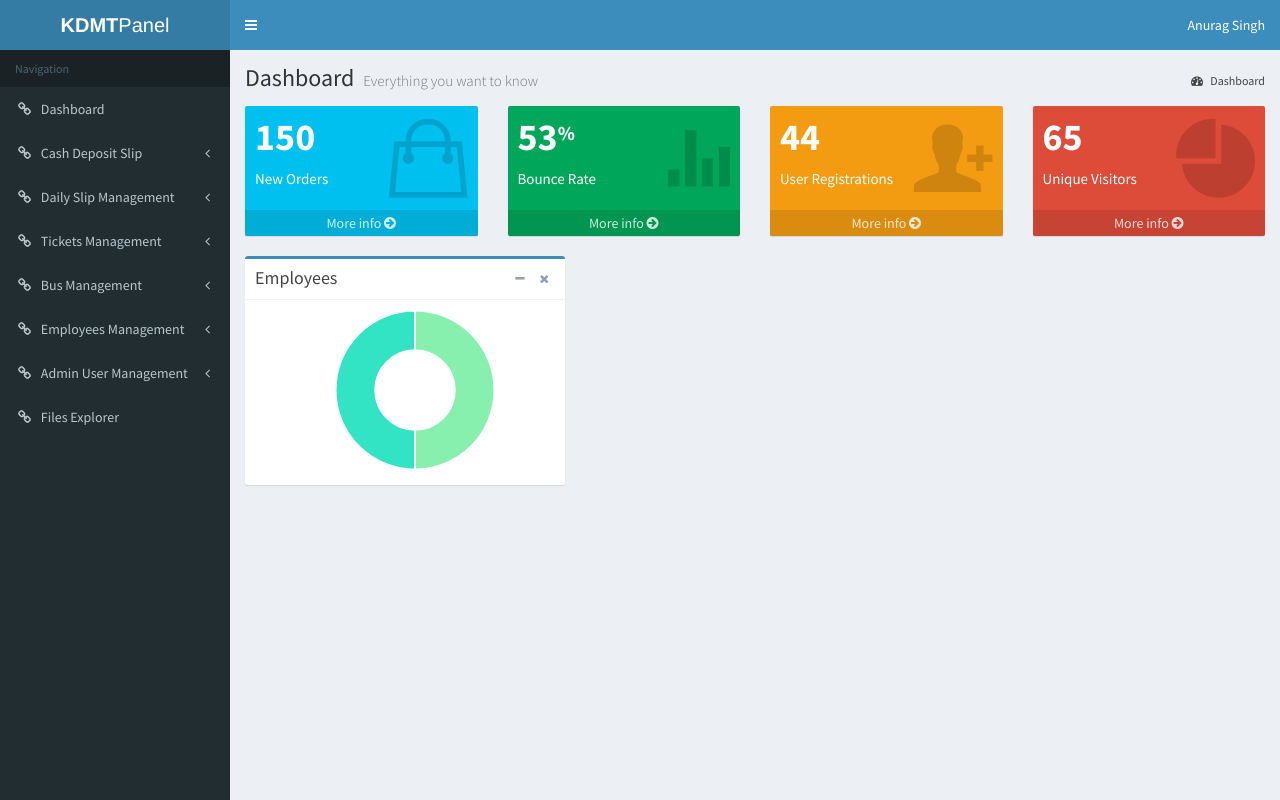
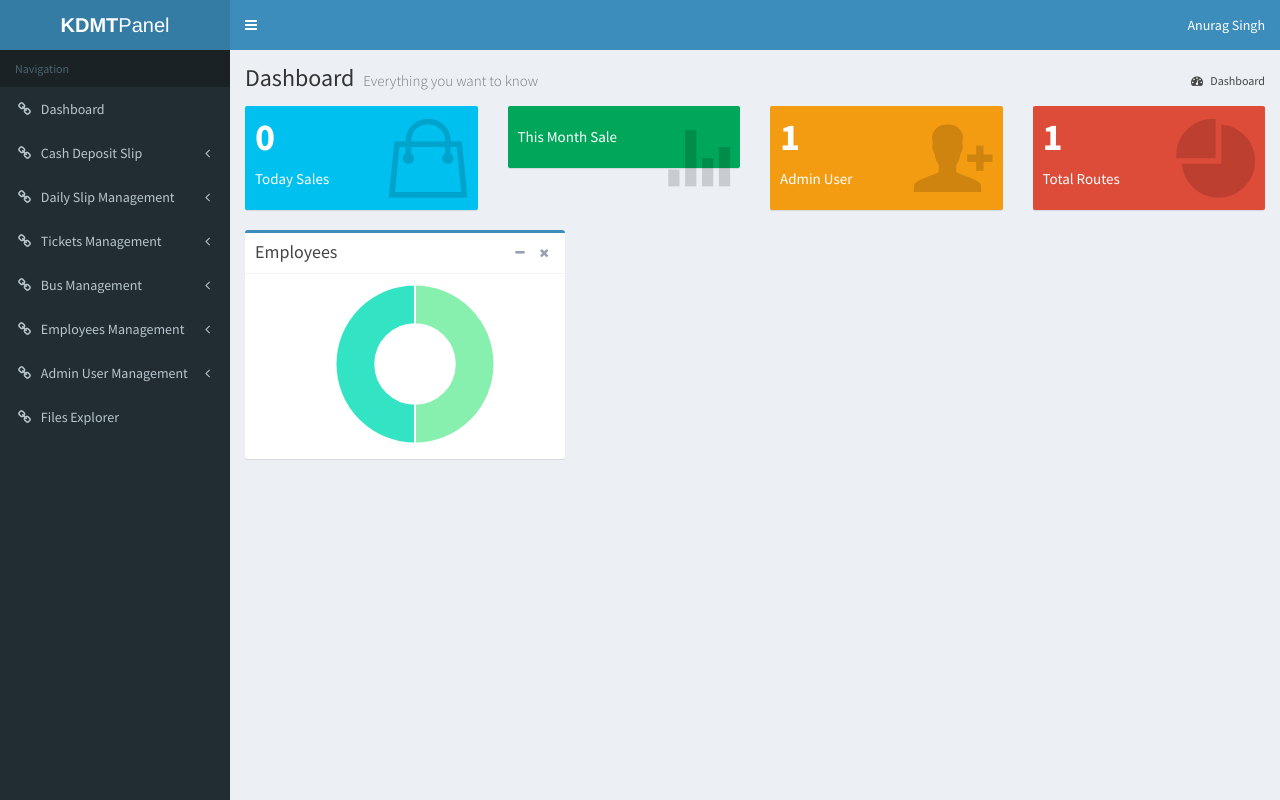
Before and after one commit to rag06/Bus-Transport-Duty-and-Ticket-Sheet, a CodeIgniter app: page /KDMT/admin/dashboard/dashboard/ in a window 1280 px wide. Run offline with CodeIgniter, Linux system fonts and the light colour scheme; a user stored in the database is signed in; data comes from the database, SQL or seed files in the repository; data that the repository does not hold is empty; some libraries are stand-ins or nearby versions.

Commit message:
dashboard views

```diff
--- a/application/controllers/admin/dashboard/Dashboard.php
+++ b/application/controllers/admin/dashboard/Dashboard.php
@@ -18,9 +18,12 @@ class Dashboard extends CI_Controller {
 			redirect('admin/login/login/index');
 		}
 		$data['sales'] = $this->dashboard_model->getSalesPerYearPerMonth();
+		$data['currentDay'] = $this->dashboard_model->getSalesCurrentDay();
 		$data['routes'] = $this->dashboard_model->getSalesPerRoutePerYearPerMonth();
 		$data['tickets'] = $this->dashboard_model->getSalesPerTicketPerYearPerMonth();
 		$data['employees'] = $this->dashboard_model->getCountOfEmployeesPerType();
+		$data['adminusers'] = $this->dashboard_model->getCountOfAdminUsers();
+		$data['routecount'] = $this->dashboard_model->getCountOfBusRoutes();
 		$this->load->view('admin/dashboard/dashboard',$data);
 	}
 }
--- a/application/models/Dashboard_Model.php
+++ b/application/models/Dashboard_Model.php
@@ -3,6 +3,10 @@ Class Dashboard_Model extends CI_Model {
 
 	public function getSalesPerYearPerMonth()
 	{			$query=$this->db->query("SELECT YEAR(  `cashDeposit_slip_Date` ) AS SalesYear, MONTH(  `cashDeposit_slip_Date` ) AS SalesMonth, SUM( cashDeposit_slip_details_CalculatedAmount ) AS TotalSales FROM cashdeposit_slip c, cashdeposit_slip_details d WHERE c.`cashDeposit_slip_Id` = d.cashDeposit_slip_details_SlipId GROUP BY YEAR(  `cashDeposit_slip_Date` ) , MONTH(  `cashDeposit_slip_Date` ) ORDER BY YEAR(  `cashDeposit_slip_Date` ) , MONTH(  `cashDeposit_slip_Date` )");
+				return $query->result_array();
+	}
+	public function getSalesCurrentDay()
+	{			$query=$this->db->query("SELECT YEAR(  `cashDeposit_slip_Date` ) AS SalesYear, MONTH(  `cashDeposit_slip_Date` ) AS SalesMonth, SUM( cashDeposit_slip_details_CalculatedAmount ) AS TotalSales FROM cashdeposit_slip c, cashdeposit_slip_details d WHERE c.`cashDeposit_slip_Id` = d.cashDeposit_slip_details_SlipId AND DAY(cashDeposit_slip_Date) = DAY(NOW()) GROUP BY YEAR(  `cashDeposit_slip_Date` ) , MONTH(  `cashDeposit_slip_Date` ) ORDER BY YEAR(  `cashDeposit_slip_Date` ) , MONTH(  `cashDeposit_slip_Date` )");
 				return $query->result_array();
 	}
 
@@ -19,6 +23,14 @@ Class Dashboard_Model extends CI_Model {
 	{			$query=$this->db->query("SELECT COUNT(`Employee_Id`) AS VAL , Employee_Type FROM `employees` GROUP BY `Employee_Type`");
 				return $query->result_array();
 	}
+	public function getCountOfAdminUsers()
+	{			$query=$this->db->query("SELECT COUNT(Admin_Id) AS VAL  FROM `admin_users`  WHERE Admin_Id!=1 ");
+				return $query->result_array();
+	}
+	public function getCountOfBusRoutes()
+	{			$query=$this->db->query("SELECT COUNT(Bus_Routes_Id) AS VAL  FROM `bus_routes`");
+				return $query->result_array();
+	}
 
 }
 ?>
--- a/application/views/admin/dashboard/dashboard.php
+++ b/application/views/admin/dashboard/dashboard.php
@@ -25,14 +25,14 @@
 				  <!-- small box -->
 				  <div class="small-box bg-aqua">
 					<div class="inner">
-					  <h3>150</h3>
+					  <h3><?php echo $currentDay ?  $currentDay[0]['TotalSales'] : 0; ?></h3>
 
-					  <p>New Orders</p>
+					  <p>Today Sales</p>
 					</div>
 					<div class="icon">
 					  <i class="ion ion-bag"></i>
 					</div>
-					<a href="#" class="small-box-footer">More info <i class="fa fa-arrow-circle-right"></i></a>
+					<!--a href="#" class="small-box-footer">More info <i class="fa fa-arrow-circle-right"></i></a-->
 				  </div>
 				</div>
 				<!-- ./col -->
@@ -40,14 +40,22 @@
 				  <!-- small box -->
 				  <div class="small-box bg-green">
 					<div class="inner">
-					  <h3>53<sup style="font-size: 20px">%</sup></h3>
+					  <h3><?php
+					  $now = new \DateTime('now');
+					   $month = $now->format('m');
+					   $year = $now->format('Y');
+					  foreach($sales as $sale){
+								if($sale['SalesMonth'] == $month  && $sale['SalesYear']== $year ){
+									echo $sale['TotalSales'];
+								}
+					  } ?></h3>
 
-					  <p>Bounce Rate</p>
+					  <p>This Month Sale</p>
 					</div>
 					<div class="icon">
 					  <i class="ion ion-stats-bars"></i>
 					</div>
-					<a href="#" class="small-box-footer">More info <i class="fa fa-arrow-circle-right"></i></a>
+					<!--a href="#" class="small-box-footer">More info <i class="fa fa-arrow-circle-right"></i></a-->
 				  </div>
 				</div>
 				<!-- ./col -->
@@ -55,14 +63,14 @@
 				  <!-- small box -->
 				  <div class="small-box bg-yellow">
 					<div class="inner">
-					  <h3>44</h3>
+					  <h3><?php echo $adminusers[0]['VAL']; ?></h3>
 
-					  <p>User Registrations</p>
+					  <p>Admin User</p>
 					</div>
 					<div class="icon">
 					  <i class="ion ion-person-add"></i>
 					</div>
-					<a href="#" class="small-box-footer">More info <i class="fa fa-arrow-circle-right"></i></a>
+					<!--a href="#" class="small-box-footer">More info <i class="fa fa-arrow-circle-right"></i></a-->
 				  </div>
 				</div>
 				<!-- ./col -->
@@ -70,14 +78,14 @@
 				  <!-- small box -->
 				  <div class="small-box bg-red">
 					<div class="inner">
-					  <h3>65</h3>
+					  <h3><?php echo $routecount[0]['VAL']; ?></h3>
 
-					  <p>Unique Visitors</p>
+					  <p>Total Routes</p>
 					</div>
 					<div class="icon">
 					  <i class="ion ion-pie-graph"></i>
 					</div>
-					<a href="#" class="small-box-footer">More info <i class="fa fa-arrow-circle-right"></i></a>
+					<!--a href="#" class="small-box-footer">More info <i class="fa fa-arrow-circle-right"></i></a-->
 				  </div>
 				</div>
 				<!-- ./col -->
```
